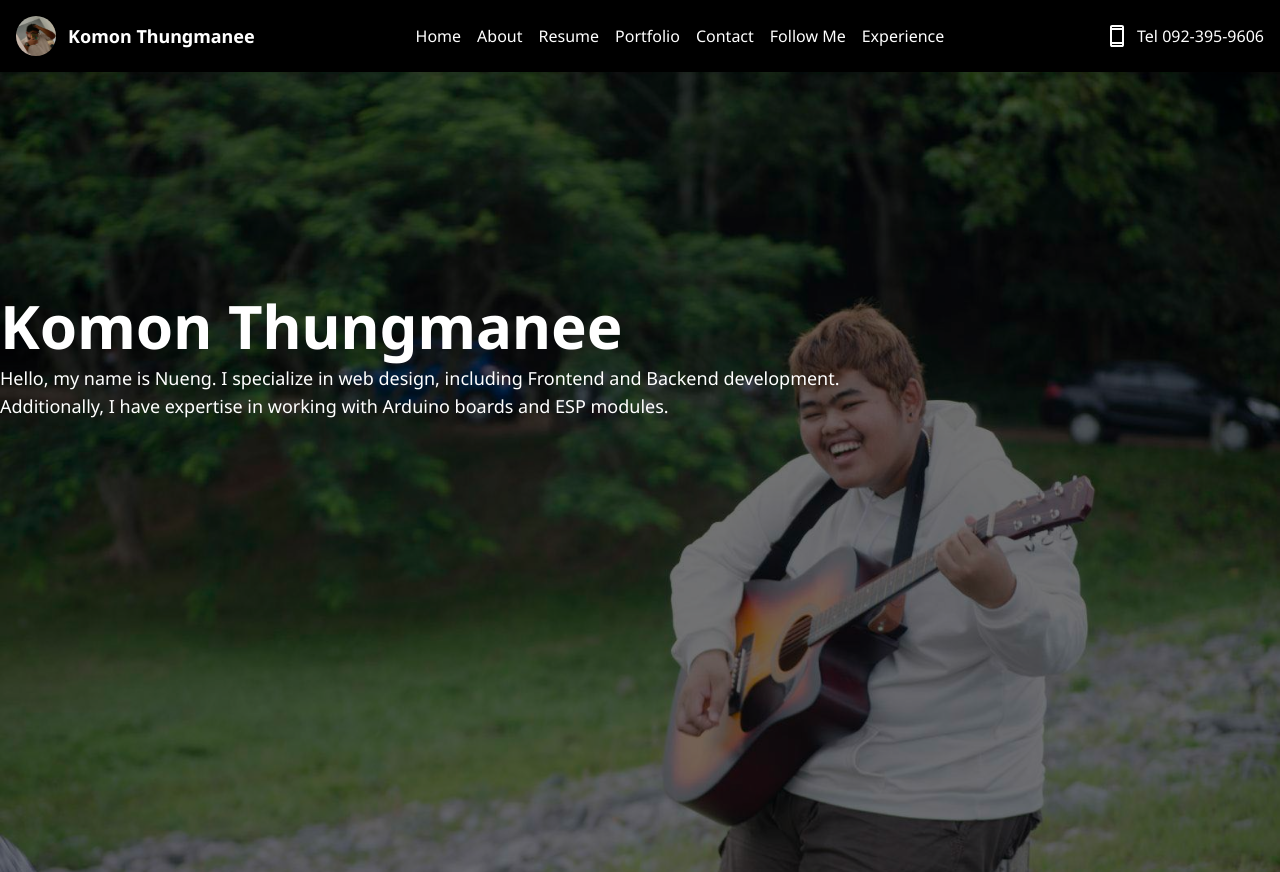
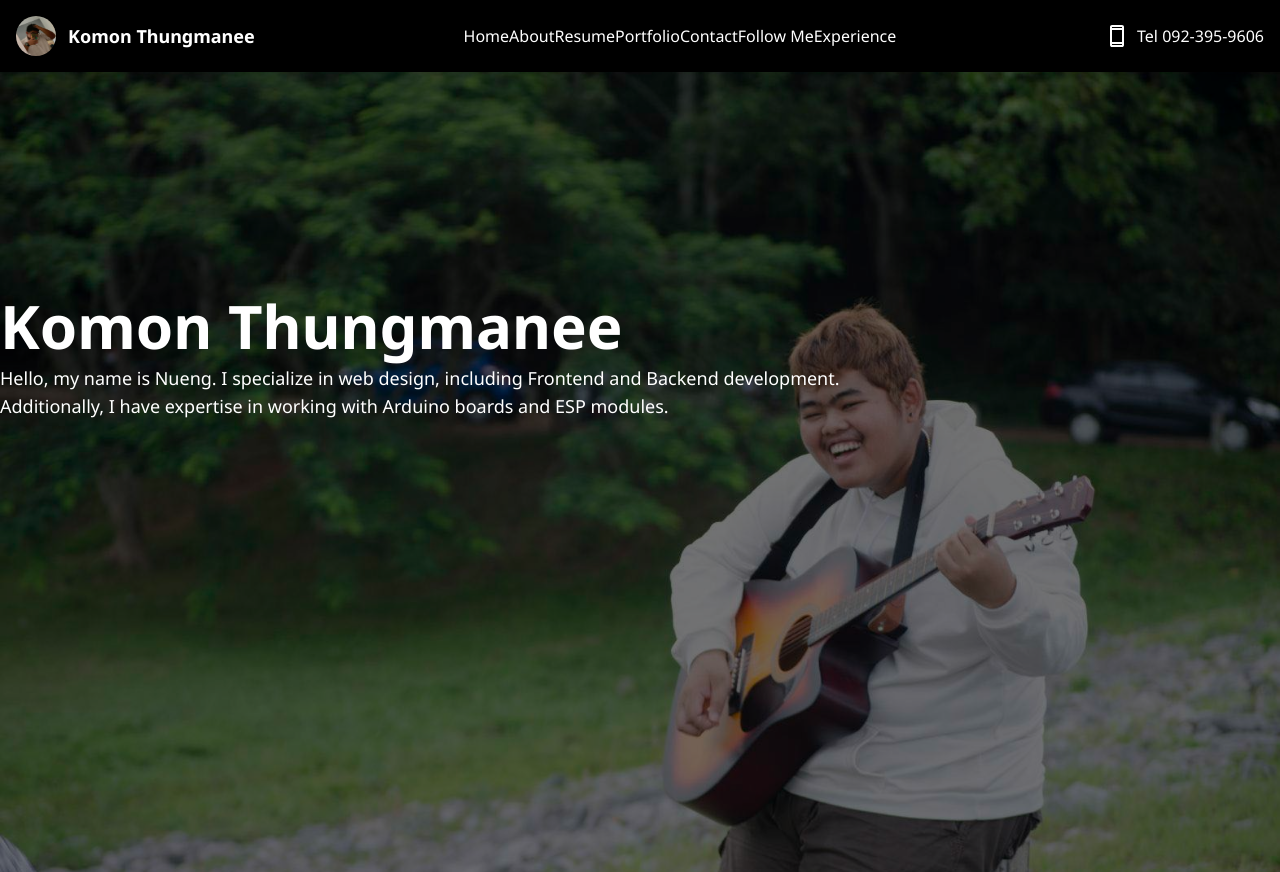
Before and after one commit to Komon502/Port-Website, a Next.js app: page / in a window 1280 px wide. Built offline with nearby package versions, Linux system fonts and the light colour scheme.

Commit message:
fix error\

```diff
--- a/src/app/components/NavBars.jsx
+++ b/src/app/components/NavBars.jsx
@@ -1,7 +1,6 @@
 "use client";
 
 import React, { useState } from 'react';
-import Link from 'next/link';
 
 const NavBars = () => {
     const [isMenuOpen, setIsMenuOpen] = useState(false);
@@ -12,7 +11,7 @@ const NavBars = () => {
 
     return (
         <nav className="bg-black p-4 relative">
-            <div className="container mx-auto md:flex md:flex-row justify-between items-center relative">
+            <div className="container mx-auto flex md:flex-row justify-between items-center">
                 {/* Logo and Name */}
                 <div className="flex items-center">
                     <a href="/">
@@ -51,12 +50,10 @@ const NavBars = () => {
 
                 {/* Navigation Links */}
                 <div
-                    className={`
-                        ${isMenuOpen ? 'block' : 'hidden'}
-                        absolute top-full left-0 w-full bg-black md:static md:block md:w-auto z-50 transition-all duration-300 ease-in-out
-                    `}
-                >
-                    <div className="flex flex-col md:flex-row md:space-x-4">
+        className={`${
+            isMenuOpen ? 'block' : 'hidden'
+        } absolute top-full left-0 w-full bg-black md:static md:block md:w-auto`}
+    >
                         <a className="text-white hover:text-blue-500 py-2 md:py-0 px-4 md:px-0" href="/">
                             Home
                         </a>
@@ -79,7 +76,6 @@ const NavBars = () => {
                             Experience
                         </a>
                     </div>
-                </div>
 
                 {/* Contact Info */}
                 <div className="hidden md:flex text-white">
```
